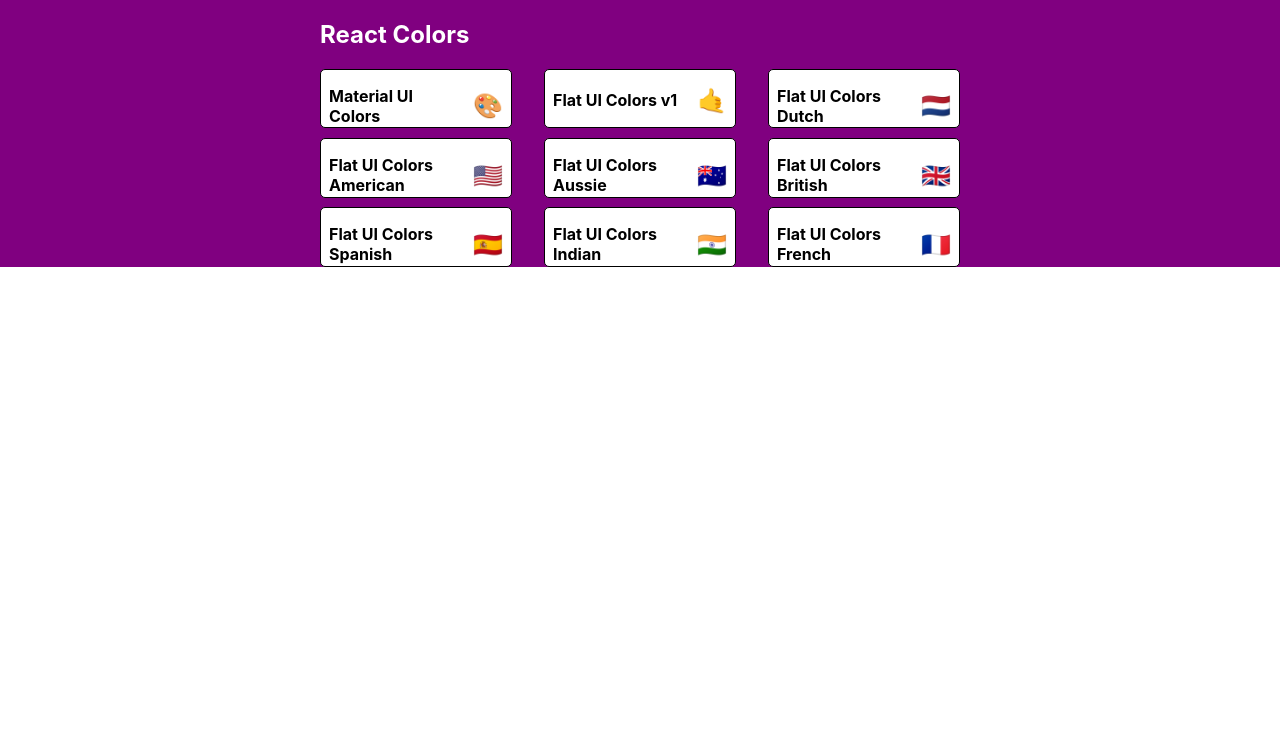
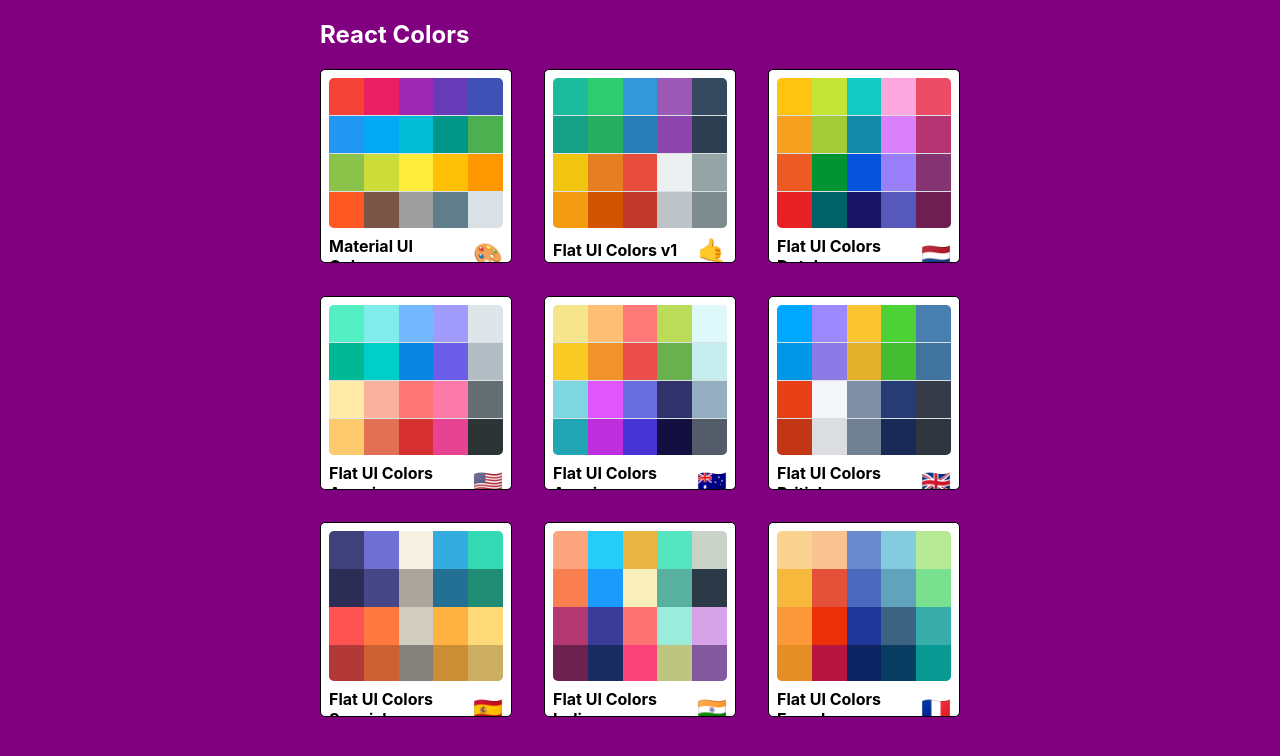
Before and after one commit to MahsinSaifullah/MahsinSaifullah, a React (Create React App) app: page / in a window 1280 px wide. Shown: the top 756 px of the page. Built offline with nearby package versions, Linux system fonts and the light colour scheme.

Commit message:
Finish styling MiniPalette

```diff
--- a/src/MiniPalette.js
+++ b/src/MiniPalette.js
@@ -14,7 +14,11 @@
 		}
 	},
 	colors: {
-		backgroundColor: 'grey'
+		backgroundColor: '#dae1e4',
+		height: '150px',
+		width: '100%',
+		borderRadius: '5px',
+		overflow: 'hidden'
 	},
 	title: {
 		display: 'flex',
@@ -29,13 +33,28 @@
 	emoji: {
 		marginLeft: '0.5rem',
 		fontSize: '1.5rem'
+	},
+	miniColor: {
+		height: '25%',
+		width: '20%',
+		display: 'inline-block',
+		margin: '0 auto',
+		position: 'relative',
+		marginBottom: '-3.5px'
 	}
 };
 
-const MiniPalette = ({ classes, paletteName, emoji }) => {
+const MiniPalette = ({ classes, paletteName, emoji, colors }) => {
+	const minColorBoxes = colors.map(color => (
+		<div
+			className={classes.miniColor}
+			style={{ backgroundColor: color.color }}
+			key={color.name}
+		/>
+	));
 	return (
 		<div className={classes.root}>
-			<div className={classes.colors}></div>
+			<div className={classes.colors}>{minColorBoxes}</div>
 			<h5 className={classes.title}>
 				{paletteName} <span className={classes.emoji}>{emoji}</span>
 			</h5>
--- a/src/PaletteList.js
+++ b/src/PaletteList.js
@@ -7,7 +7,7 @@
 const styles = {
 	root: {
 		backgroundColor: 'purple',
-		height: '100%',
+		height: '100vh',
 		display: 'flex',
 		alignItems: 'flex-start',
 		justifyContent: 'center'
```
